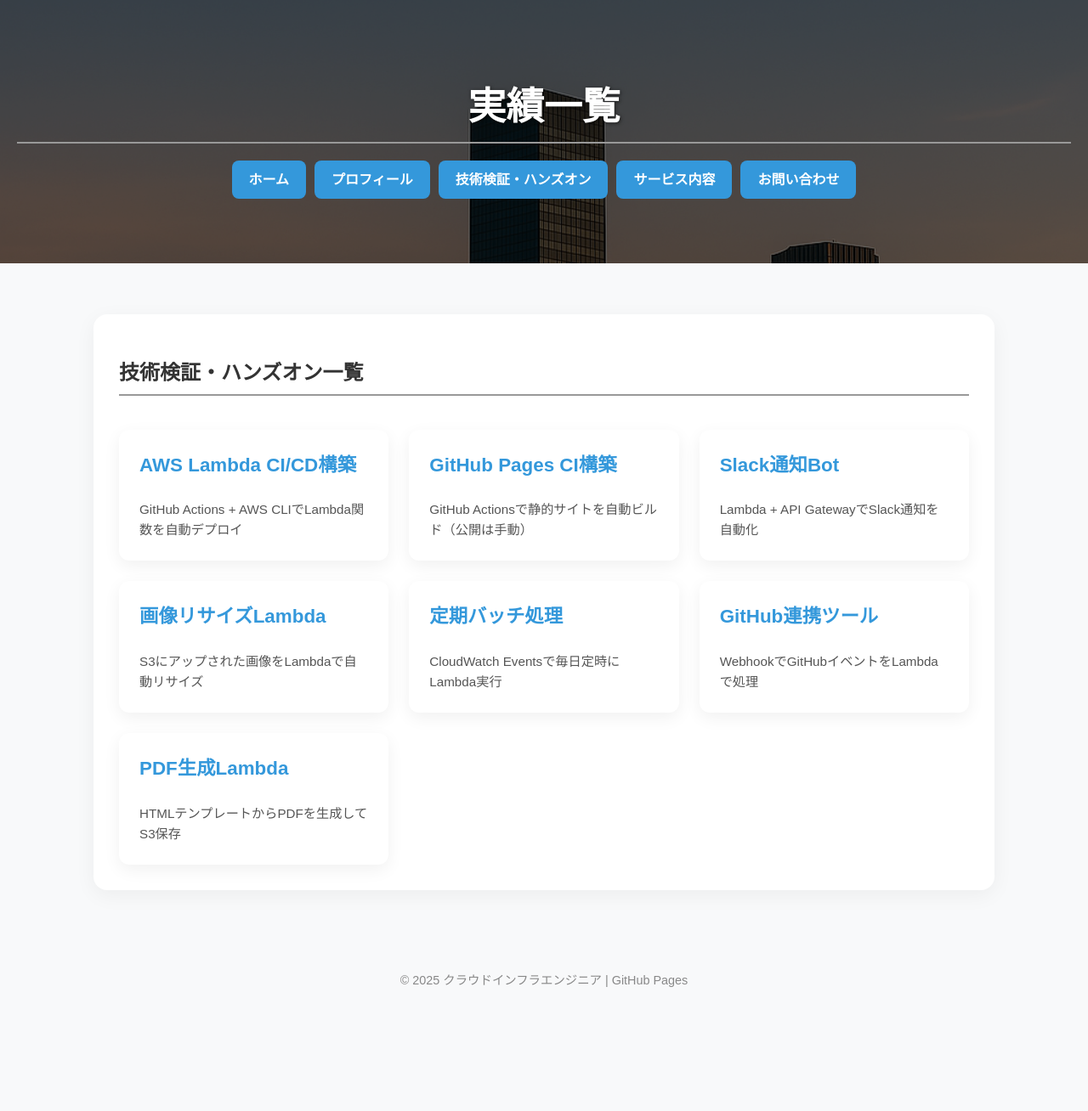
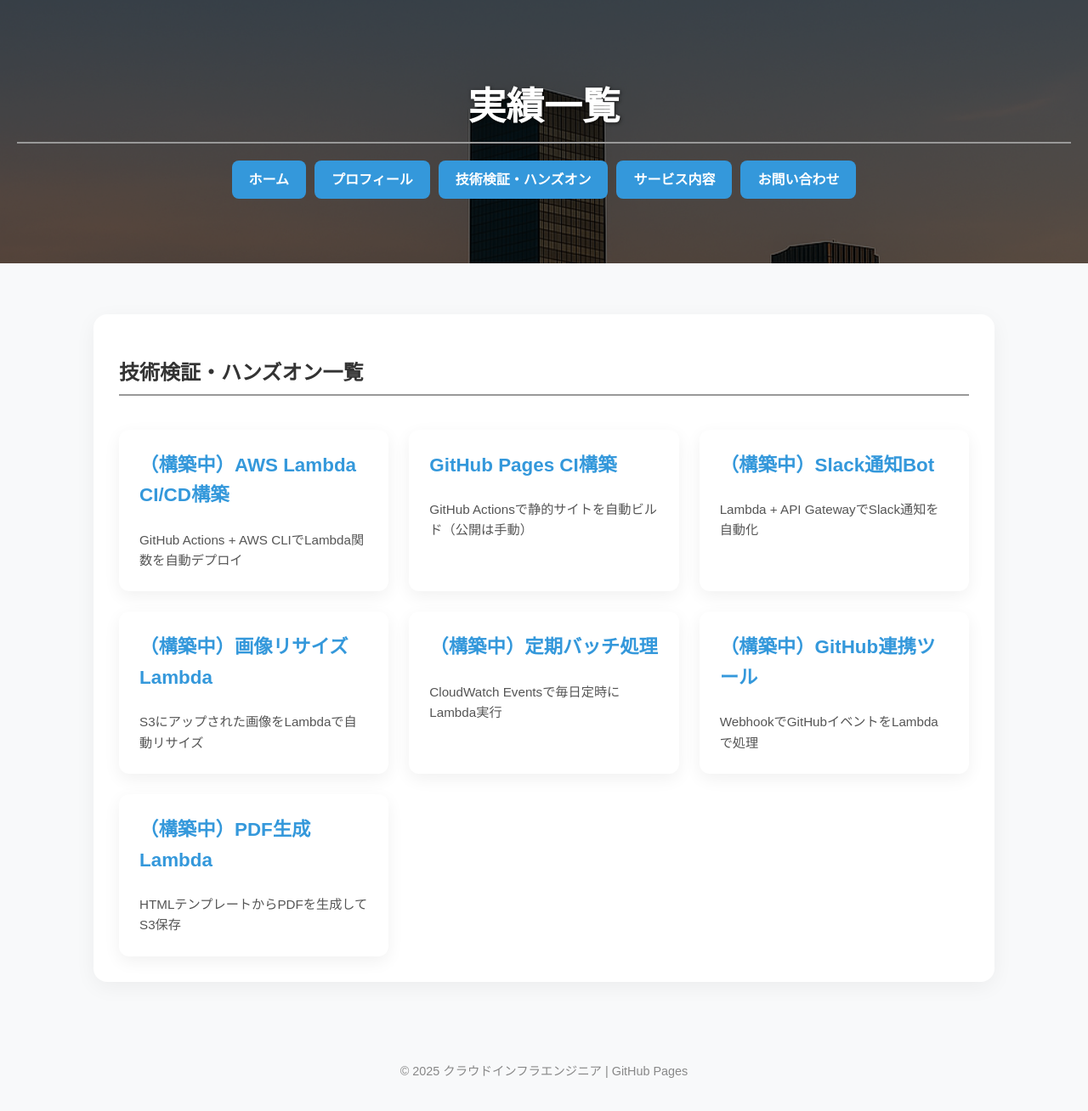
Before and after one commit to cloudrobo48/aws-cloud, a Jekyll site: the page docs/aws-hands-on.html, which Jekyll copies as it is, in a window 1280 px wide. Shown: the whole page at 85% size. Built offline with Jekyll 4.4.1, drawn with Linux system fonts in a browser that asks for light colours; before the commit the page ends 1200 px from its top, so only the background shows below that.

Commit message:
update cicd pages2

```diff
--- a/docs/aws-hands-on.html
+++ b/docs/aws-hands-on.html
@@ -23,32 +23,32 @@
     <section>
       <h2>技術検証・ハンズオン一覧</h2>
       <div class="portfolio-grid">
-        <a href="/projects/lambda-ci-cd" class="portfolio-card">
-          <h3>AWS Lambda CI/CD構築</h3>
+        <a href="/docs/projects/lambda-ci-cd" class="portfolio-card">
+          <h3>（構築中）AWS Lambda CI/CD構築</h3>
           <p>GitHub Actions + AWS CLIでLambda関数を自動デプロイ</p>
         </a>
-        <a href="/projects/github-pages-ci" class="portfolio-card">
+        <a href="/docs/projects/github-pages-ci" class="portfolio-card">
           <h3>GitHub Pages CI構築</h3>
           <p>GitHub Actionsで静的サイトを自動ビルド（公開は手動）</p>
         </a>
-        <a href="/projects/slack-bot" class="portfolio-card">
-          <h3>Slack通知Bot</h3>
+        <a href="/docs/projects/slack-bot" class="portfolio-card">
+          <h3>（構築中）Slack通知Bot</h3>
           <p>Lambda + API GatewayでSlack通知を自動化</p>
         </a>
-        <a href="/projects/image-resize" class="portfolio-card">
-          <h3>画像リサイズLambda</h3>
+        <a href="/docs/projects/image-resize" class="portfolio-card">
+          <h3>（構築中）画像リサイズLambda</h3>
           <p>S3にアップされた画像をLambdaで自動リサイズ</p>
         </a>
-        <a href="/projects/daily-batch" class="portfolio-card">
-          <h3>定期バッチ処理</h3>
+        <a href="/docs/projects/daily-batch" class="portfolio-card">
+          <h3>（構築中）定期バッチ処理</h3>
           <p>CloudWatch Eventsで毎日定時にLambda実行</p>
         </a>
-        <a href="/projects/github-sync" class="portfolio-card">
-          <h3>GitHub連携ツール</h3>
+        <a href="/docs/projects/github-sync" class="portfolio-card">
+          <h3>（構築中）GitHub連携ツール</h3>
           <p>WebhookでGitHubイベントをLambdaで処理</p>
         </a>
-        <a href="/projects/pdf-generator" class="portfolio-card">
-          <h3>PDF生成Lambda</h3>
+        <a href="/docs/projects/pdf-generator" class="portfolio-card">
+          <h3>（構築中）PDF生成Lambda</h3>
           <p>HTMLテンプレートからPDFを生成してS3保存</p>
         </a>
       </div>
```
